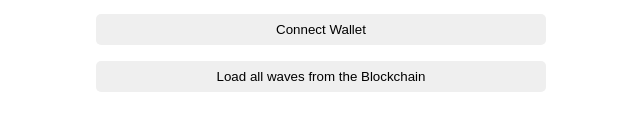
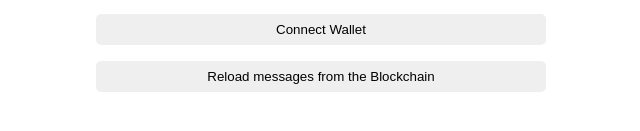
Before and after one commit to mujtaba1747/wave-eth, a React (Create React App) app: page / in a window 1280 px wide. Shown: the part 243-374 px from the top of the page, without its empty margins (319-959 px from the left). Built offline with nearby package versions, Linux system fonts and the light colour scheme; the HTML template or start-up script is replaced by a standard one.

Commit message:
Added dynamic reloading of messages

```diff
--- a/src/App.js
+++ b/src/App.js
@@ -236,7 +236,7 @@ const App = () => {
         )}
 
         <button className="waveButton" onClick={getAllWaves}>
-          Load all waves from the Blockchain
+          Reload messages from the Blockchain
         </button>
 
 
```
